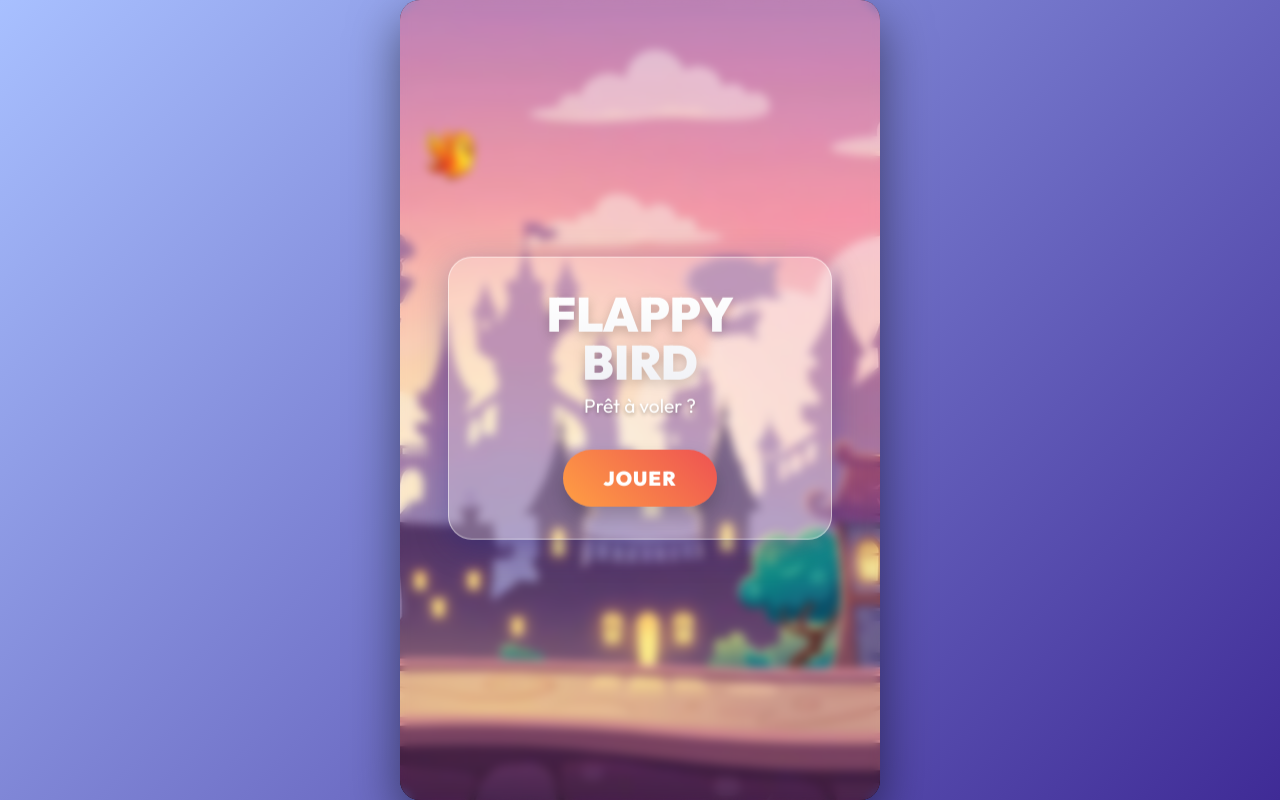
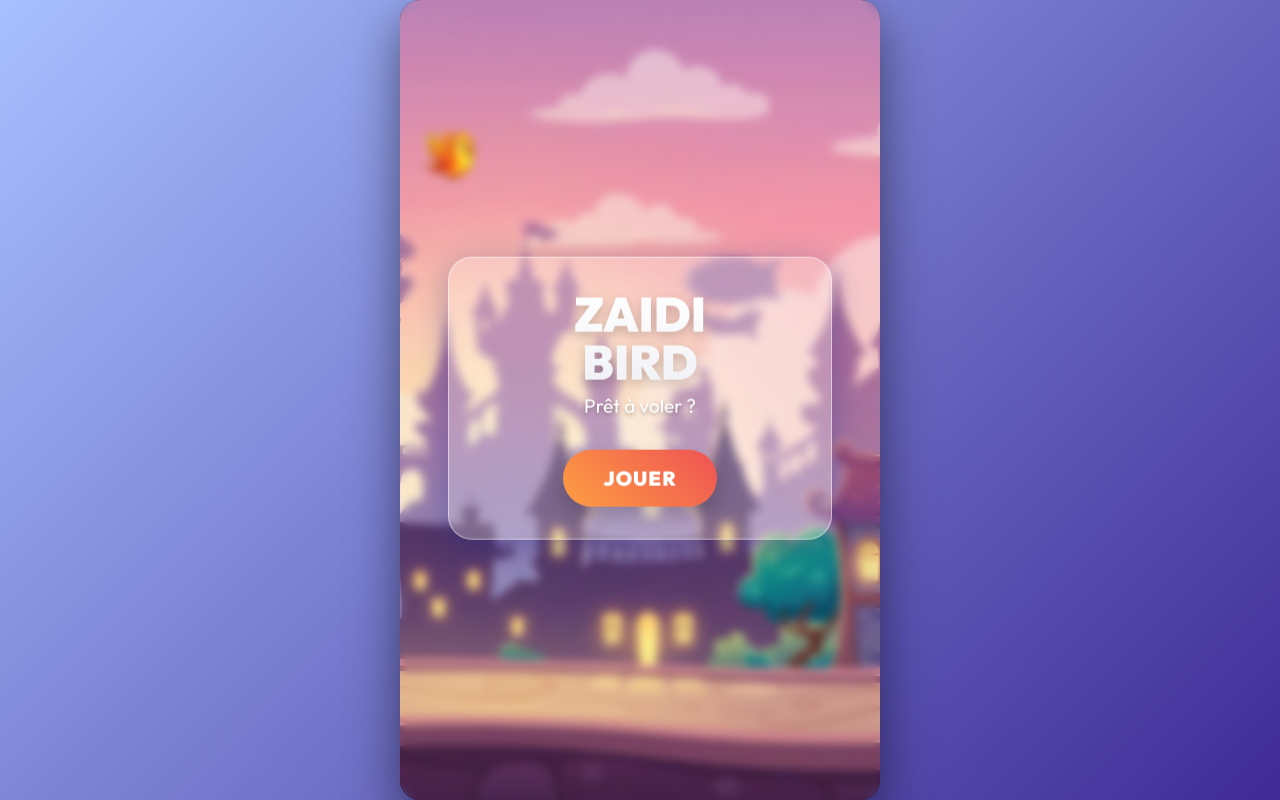
Before and after one commit to Fares-Z/zaidibird, a plain HTML site: page index.html in a window 1280 px wide. Drawn offline with Linux system fonts and the light colour scheme.

Commit message:
Update index.html

```diff
--- a/index.html
+++ b/index.html
@@ -17,7 +17,7 @@
             <!-- Start Screen -->
             <div id="start-screen" class="screen active">
                 <div class="glass-panel">
-                    <h1 class="title">FLAPPY<br>BIRD</h1>
+                    <h1 class="title">ZAIDI<br>BIRD</h1>
                     <p class="subtitle">Prêt à voler ?</p>
                     <button id="start-btn" class="primary-btn">JOUER</button>
                 </div>
```
